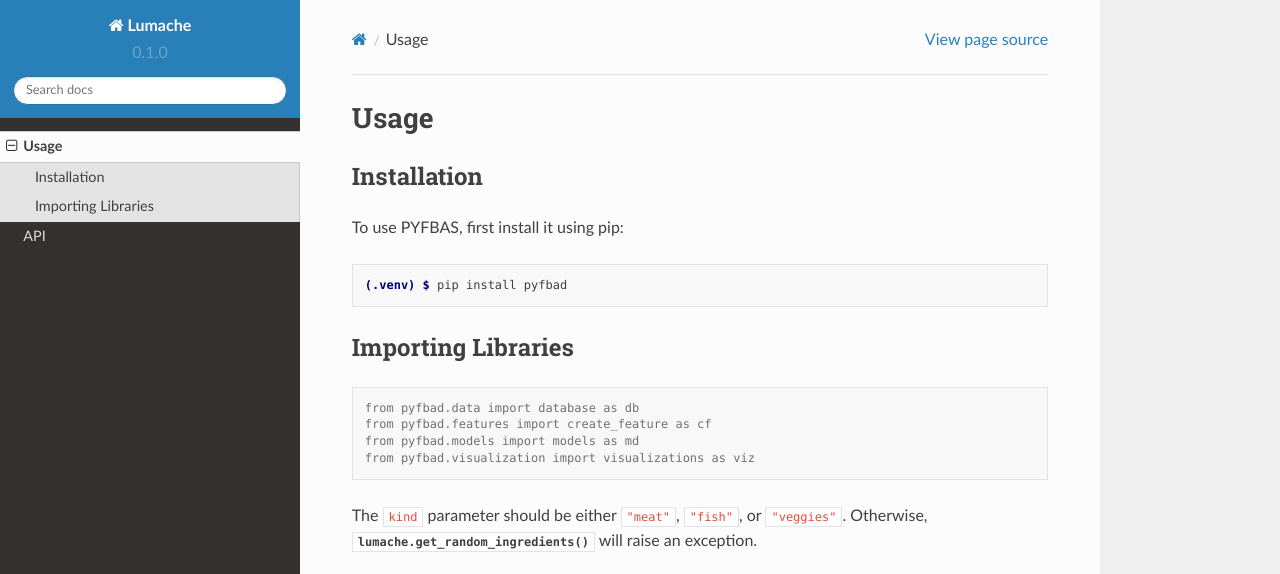
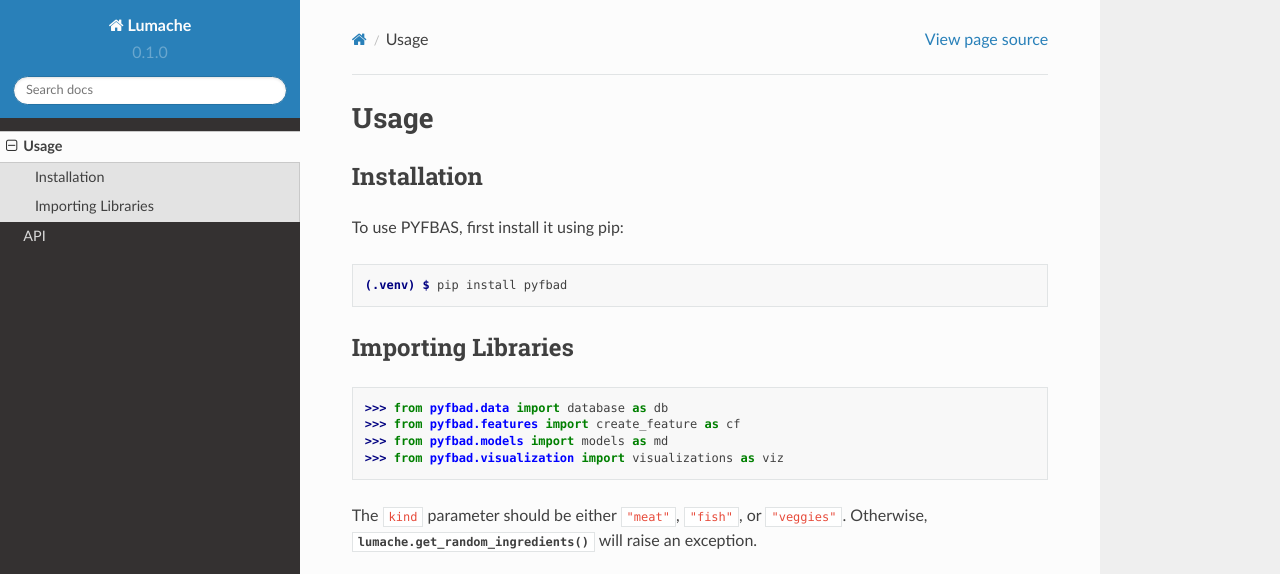
Before and after one commit to cankaya96/rtd-tutorial, a Sphinx documentation site: the page built from docs/source/usage.rst, in a window 1280 px wide and 1015 px high, cut to the strip 0-574 px from the top of the window. Built offline with Sphinx 7.4.7 and the Read the Docs theme 2.0.0, drawn with Linux system fonts in a browser that asks for light colours.

Commit message:
Update usage.rst

```diff
--- a/docs/source/usage.rst
+++ b/docs/source/usage.rst
@@ -14,13 +14,10 @@
 
 Importing Libraries
 ----------------
-
-.. code-block:: console
-
-   from pyfbad.data import database as db
-   from pyfbad.features import create_feature as cf
-   from pyfbad.models import models as md
-   from pyfbad.visualization import visualizations as viz
+>>> from pyfbad.data import database as db
+>>> from pyfbad.features import create_feature as cf
+>>> from pyfbad.models import models as md
+>>> from pyfbad.visualization import visualizations as viz
 
 The ``kind`` parameter should be either ``"meat"``, ``"fish"``,
 or ``"veggies"``. Otherwise, :py:func:`lumache.get_random_ingredients`
```
